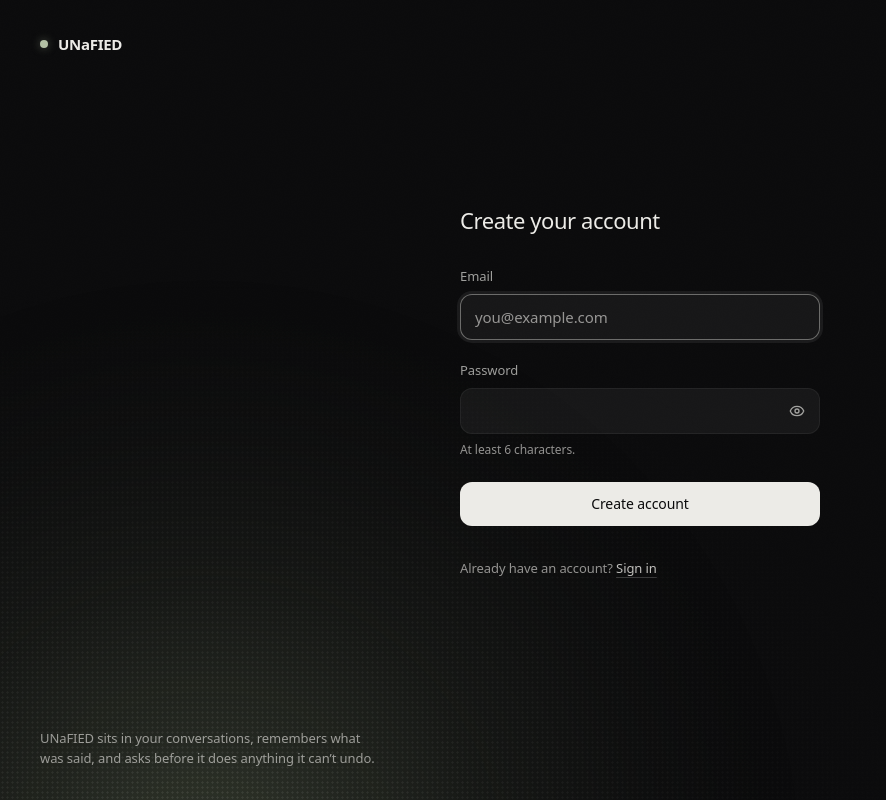
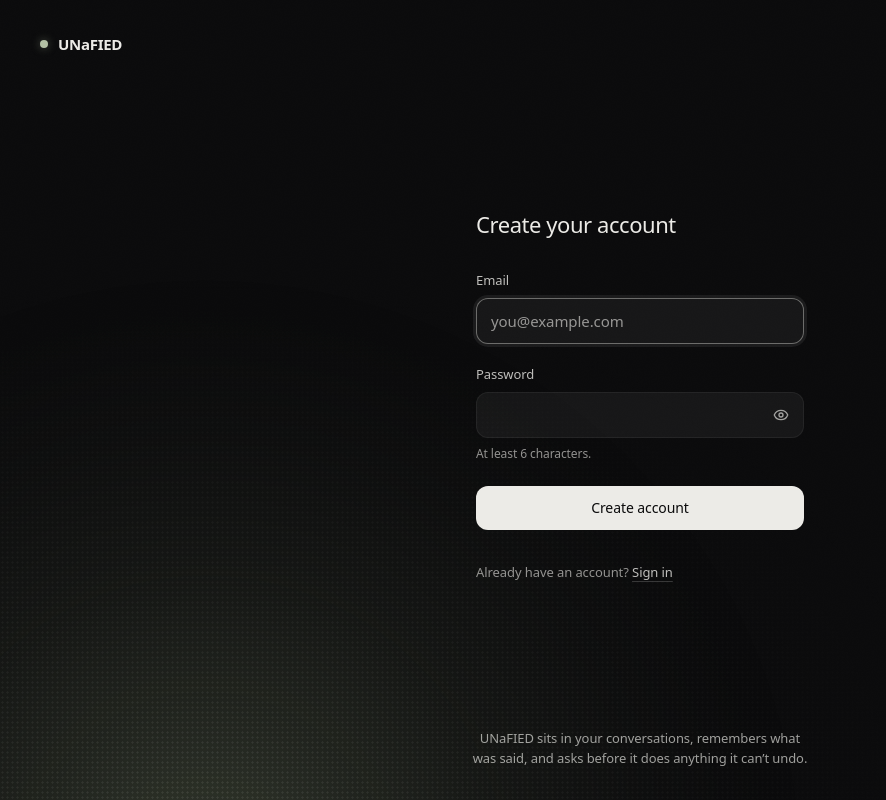
Before and after one commit to tanishqsrivastavaa/UNaFIED, a React (Vite) app in the folder frontend/: page /signup in a window 1280 px wide. Shown: the whole page, without its empty margins (0-886 px from the left). Built offline with nearby package versions, Linux system fonts and the light colour scheme; no server answers.

Commit message:
Polish authentication screens

```diff
--- a/frontend/src/components/auth/AuthShell.tsx
+++ b/frontend/src/components/auth/AuthShell.tsx
@@ -2,8 +2,8 @@
 import { useLocation, useOutlet } from "react-router-dom";
 import { AnimatePresence, motion } from "framer-motion";
 import Wordmark from "../ui/Wordmark";
-
-const EASE = [0.22, 1, 0.36, 1] as const;
+import ThemeToggle from "../ui/ThemeToggle";
+import { EASE } from "../../lib/motion";
 
 /** Holds on to the outlet it mounted with, so the leaving form can animate out intact. */
 function FrozenOutlet() {
@@ -12,28 +12,31 @@
     return frozen;
 }
 
-/** One narrow column in a lot of dark: the wordmark in a corner, the form in the middle. */
+/** The wordmark and a theme switch on top, one card in the middle, one line about the product below. */
 export default function AuthShell() {
     const { pathname } = useLocation();
 
     return (
-        <div className="grid min-h-dvh w-full grid-rows-[auto_1fr_auto] px-6 py-6 sm:px-10 sm:py-8">
+        <div className="grid min-h-dvh w-full grid-rows-[auto_1fr_auto] px-4 py-4 sm:px-8 sm:py-6">
             <motion.header
+                className="flex h-10 items-center justify-between pl-2"
                 initial={{ opacity: 0 }}
                 animate={{ opacity: 1 }}
-                transition={{ duration: 0.5, ease: EASE }}
+                transition={{ duration: 0.35, ease: EASE }}
             >
                 <Wordmark />
+                <ThemeToggle />
             </motion.header>
 
-            <motion.main
-                className="flex items-center justify-center py-12"
-                initial={{ opacity: 0, y: 8 }}
-                animate={{ opacity: 1, y: 0 }}
-                transition={{ duration: 0.5, delay: 0.1, ease: EASE }}
-            >
-                <div className="w-full max-w-[360px]">
-                    <AnimatePresence mode="wait" initial={false}>
+            <main className="flex items-center justify-center py-10">
+                <motion.div
+                    className="w-full max-w-[400px] rounded-2xl bg-panel px-6 py-8 shadow-panel sm:px-9 sm:py-10"
+                    initial={{ opacity: 0, y: 8 }}
+                    animate={{ opacity: 1, y: 0 }}
+                    transition={{ duration: 0.35, delay: 0.06, ease: EASE }}
+                >
+                    {/* No initial={false}: it would silence every entrance inside the first form, for good. */}
+                    <AnimatePresence mode="wait">
                         <motion.div
                             key={pathname}
                             initial={{ opacity: 0, y: 4 }}
@@ -44,14 +47,14 @@
                             <FrozenOutlet />
                         </motion.div>
                     </AnimatePresence>
-                </div>
-            </motion.main>
+                </motion.div>
+            </main>
 
             <motion.p
-                className="max-w-[46ch] text-sm text-ink-4"
+                className="mx-auto max-w-[46ch] pb-2 text-center text-sm text-ink-3"
                 initial={{ opacity: 0 }}
                 animate={{ opacity: 1 }}
-                transition={{ duration: 0.5, delay: 0.25, ease: EASE }}
+                transition={{ duration: 0.35, delay: 0.12, ease: EASE }}
             >
                 UNaFIED sits in your conversations, remembers what was said, and asks before it does anything it
                 can&rsquo;t undo.
--- a/frontend/src/components/auth/GoogleButton.tsx
+++ b/frontend/src/components/auth/GoogleButton.tsx
@@ -1,10 +1,12 @@
 import { useEffect, useRef, useState } from "react";
 import { useNavigate } from "react-router-dom";
+import { motion } from "framer-motion";
 import { LoaderCircle } from "lucide-react";
 import { getGoogleClientId } from "../../lib/api";
 import { plainError } from "../../lib/errors";
 import { useAuthStore } from "../../stores/authStore";
 import { FormError } from "./fields";
+import { EASE } from "../../lib/motion";
 
 interface CodeClient {
     requestCode(): void;
@@ -106,7 +108,7 @@
     if (!ready) return null;
 
     return (
-        <>
+        <motion.div initial={{ opacity: 0 }} animate={{ opacity: 1 }} transition={{ duration: 0.28, ease: EASE }}>
             <div className="my-6 flex items-center gap-3 text-meta text-ink-4">
                 <span className="h-px flex-1 bg-line-2" />
                 or
@@ -114,7 +116,7 @@
             </div>
             <button
                 type="button"
-                className="btn btn-ghost w-full"
+                className="btn w-full border border-line-2 bg-panel text-ink hover:bg-fill-1"
                 disabled={pending}
                 onClick={() => {
                     setError(null);
@@ -138,6 +140,6 @@
                     <FormError id="google-error" message={error} />
                 </div>
             )}
-        </>
+        </motion.div>
     );
 }
--- a/frontend/src/components/auth/fields.tsx
+++ b/frontend/src/components/auth/fields.tsx
@@ -1,5 +1,7 @@
 import { useState, type InputHTMLAttributes } from "react";
+import { motion } from "framer-motion";
 import { AlertCircle, Eye, EyeOff } from "lucide-react";
+import { rise } from "../../lib/motion";
 
 type InputProps = Omit<InputHTMLAttributes<HTMLInputElement>, "className" | "type">;
 
@@ -7,7 +9,7 @@
     const hintId = hint ? `${id}-hint` : undefined;
     return (
         <div>
-            <label htmlFor={id} className="mb-2 block text-sm font-medium text-ink-3">
+            <label htmlFor={id} className="mb-2 block text-sm font-medium text-ink-2">
                 {label}
             </label>
             <input id={id} type="email" className="field" aria-describedby={hintId} {...rest} />
@@ -33,7 +35,7 @@
 
     return (
         <div>
-            <label htmlFor={id} className="mb-2 block text-sm font-medium text-ink-3">
+            <label htmlFor={id} className="mb-2 block text-sm font-medium text-ink-2">
                 {label}
             </label>
             <div className="relative">
@@ -49,7 +51,7 @@
                     onClick={() => setVisible((v) => !v)}
                     aria-label={visible ? "Hide password" : "Show password"}
                     aria-pressed={visible}
-                    className="btn btn-quiet btn-icon absolute right-[3px] top-[3px] rounded-[10px]"
+                    className="btn btn-quiet btn-icon absolute right-[3px] top-[3px]"
                 >
                     {visible ? <EyeOff size={16} aria-hidden="true" /> : <Eye size={16} aria-hidden="true" />}
                 </button>
@@ -65,13 +67,14 @@
 
 export function FormError({ id, message }: { id: string; message: string }) {
     return (
-        <p
+        <motion.p
             id={id}
             role="alert"
             className="flex items-start gap-2.5 rounded-md bg-fill-2 px-3.5 py-3 text-sm text-ink-2"
+            {...rise}
         >
             <AlertCircle size={16} className="mt-0.5 shrink-0 text-ink-3" aria-hidden="true" />
             <span>{message}</span>
-        </p>
+        </motion.p>
     );
 }
```
